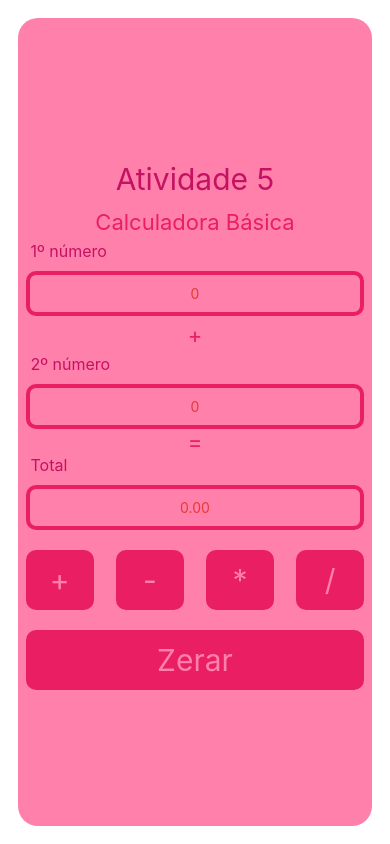
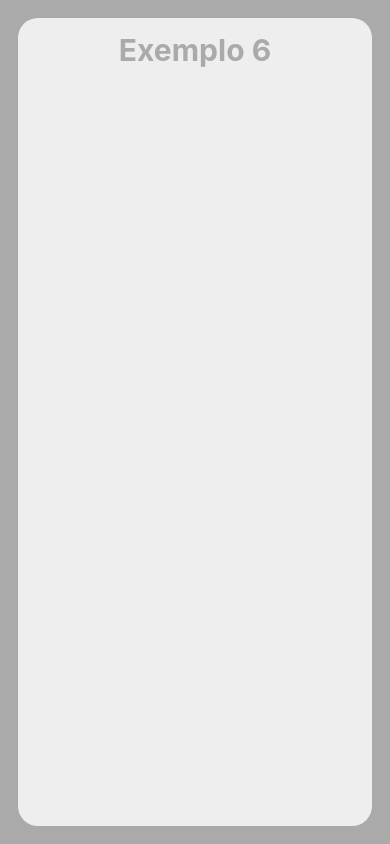
Before and after one commit to uhumrenan/aula_28_02_2024, a React Native app: screen / in a window 390 px wide. Built offline with nearby package versions, Linux system fonts and the light colour scheme.

Commit message:
Aula 24/04/2024

```diff
--- a/App.js
+++ b/App.js
@@ -7,13 +7,14 @@
 //import Atividade_3 from './src/atv_3';
 //import Atividade4 from './src/atv_4';
 //import Atividade4 from './src/atv_4professor';
+//import Atividade5 from './src/atv_5';
 
-import Atividade5 from './src/atv_5';
+import Exemplo6 from './src/ex_6';
 
 export default function App() {
   return (
     <View style={styles.container}>
-      <Atividade5/>
+      <Exemplo6/>
       <StatusBar style="auto" />
     </View>
   );
@@ -22,7 +23,7 @@
 const styles = StyleSheet.create({
   container: {
     flex: 1,
-    backgroundColor: '#FFF',
+    backgroundColor: '#aaa',
     alignItems: 'center',
     justifyContent: 'center',
     padding: 18,
--- a/src/atv_5/index.js
+++ b/src/atv_5/index.js
@@ -5,33 +5,39 @@
 
 export default function Atividade5() {
 
-    const [isFocusN1, steIsFocusN1] = useState(false);
-    const [isFocusN2, steIsFocusN2] = useState(false);
-    const [isFocusTotal, steIsFocusTotaol] = useState(false);
+    const [isFocusN1, setIsFocusN1] = useState(false);
+    const [isFocusN2, setIsFocusN2] = useState(false);
+    const [isFocusTotal, setIsFocusTotaol] = useState(false);
     const [n1, setN1] = useState(0);
     const [n2, setN2] = useState(0);
     const [total, setTotal] = useState('');
+    const [sinal, setSinal] = useState('');
 
     function soma(){
         setTotal(parseFloat(n1) + parseFloat(n2));
+        setSinal('+');
     }
 
     function subtrai(){
         setTotal(parseFloat(n1) - parseFloat(n2));
+        setSinal('-');
     }
 
     function multiplica(){
         setTotal(parseFloat(n1) * parseFloat(n2));
+        setSinal('*');
     }
 
     function divide(){
         setTotal(parseFloat(n1) / parseFloat(n2));
+        setSinal('/')
     }
 
     function limpa() {
         setN1(0);
         setN2(0);
         setTotal('');
+        setSinal('');
     }
 
     return (
@@ -54,15 +60,15 @@
                             {}
                 ]
             }
-            onFocus={() => steIsFocusN1(true)}
-            onBlur={() => steIsFocusN1(false)}
+            onFocus={() => setIsFocusN1(true)}
+            onBlur={() => setIsFocusN1(false)}
             onChangeText={(num1) => setN1(num1)}
             value={n1}
             //keyboardType='numeric'
 
         />
 
-       <Text style={styles.txtSaida}> + </Text>
+       <Text style={styles.txtSaida}> {sinal} </Text>
 
         <Text style={styles.textLabel}> 2º número </Text>
         <TextInput
@@ -78,8 +84,8 @@
                     {}
                 ]
             }
-            onFocus={() => steIsFocusN2(true)}
-            onBlur={() => steIsFocusN2(false)}
+            onFocus={() => setIsFocusN2(true)}
+            onBlur={() => setIsFocusN2(false)}
             onChangeText={(num2) => setN2(num2)}
             value={n2}
         />
@@ -100,8 +106,8 @@
                         {}
                 ]
             }
-            onFocus={() => steIsFocusTotaol(true)}
-            onBlur={() => steIsFocusTotaol(false)}
+            onFocus={() => setIsFocusTotaol(true)}
+            onBlur={() => setIsFocusTotaol(false)}
             editable={false}
             value={total ? parseFloat(total).toFixed(2) : '0.00'}
         />
--- /dev/null
+++ b/src/ex_6/Input/styles.js
@@ -0,0 +1,13 @@
+import { StyleSheet } from 'react-native';
+
+const styles = StyleSheet.create({
+    input: {
+        height: 80,
+        textAlign: 'center',
+        width:'50%',
+        color: 'lightgray',
+        fontSize: 50,
+    },
+});
+
+export default styles;
--- /dev/null
+++ b/src/ex_6/index.js
@@ -0,0 +1,11 @@
+import {View, Text} from 'react-native';
+
+import styles from './styles';
+
+export default function Exemplo6 () {
+    return(
+        <View style={styles.container}>
+            <Text style={styles.titulo}>Exemplo 6</Text>
+        </View>
+    )
+}
--- /dev/null
+++ b/src/ex_6/styles.js
@@ -0,0 +1,20 @@
+import { StyleSheet } from 'react-native';
+
+const styles = StyleSheet.create({
+    container: {
+        flex:1,
+        width: '100%',
+        backgroundColor: '#eee',
+        padding: 8,
+        alignItems: 'center',
+        borderRadius: 20,
+    },
+    titulo:{
+        margin: 6,
+        fontSize:30,
+        fontWeight:'bold',
+        color: '#aaa',
+    },
+});
+
+export default styles;
```
Also changed, not shown: src/ex_6/Input/index.js (added, +9 -0 lines), src/atv_5prof/botao.js (renamed from src/teste/botao.js), src/atv_5prof/index.js (renamed from src/teste/index.js), src/atv_5prof/styles.js (renamed from src/teste/styles.js).
